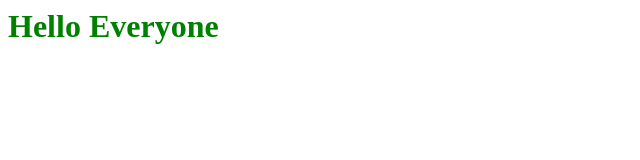
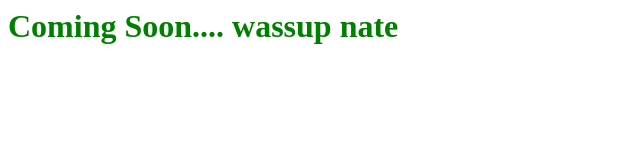
Before and after one commit to ljmcd/ljmcd.github.io, a plain HTML site: page index.html in a window 1280 px wide. Shown: the whole page, without its empty margins (0-640 px from the left). Drawn offline with Linux system fonts and the light colour scheme.

Commit message:
updated head

```diff
--- a/index.html
+++ b/index.html
@@ -7,7 +7,7 @@
  </head>
  <body>
      <h1>
-         Hello Everyone
+         Coming Soon.... wassup nate
     </h1>
 </body>
  </html>
```
